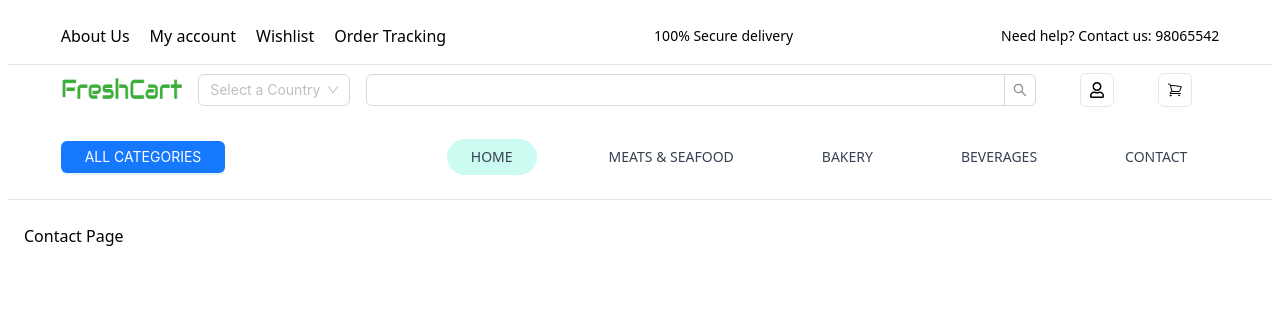
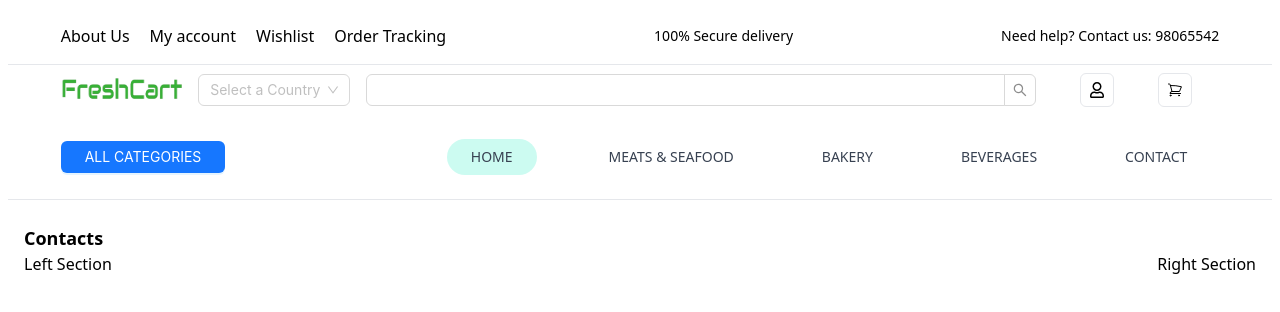
Before and after one commit to rohitghatal1/FreshCart-Ecommerce, a React (Vite) app: page /contacts in a window 1280 px wide. Shown: the top 312 px of the page. Built offline with nearby package versions, Linux system fonts and the light colour scheme.

Commit message:
added contact page

```diff
--- a/src/components/pages/Contacts.tsx
+++ b/src/components/pages/Contacts.tsx
@@ -1,7 +1,17 @@
 const Contacts: React.FC = () => {
   return (
     <>
-      <h2>Contact Page</h2>
+      <div>
+        <h2 className="font-semibold text-lg">Contacts</h2>
+        <div className="flex items-center justify-between gap-4">
+          <div>
+            <p>Left Section</p>
+          </div>
+          <div>
+            <p>Right Section</p>
+          </div>
+        </div>
+      </div>
     </>
   );
 };
```
